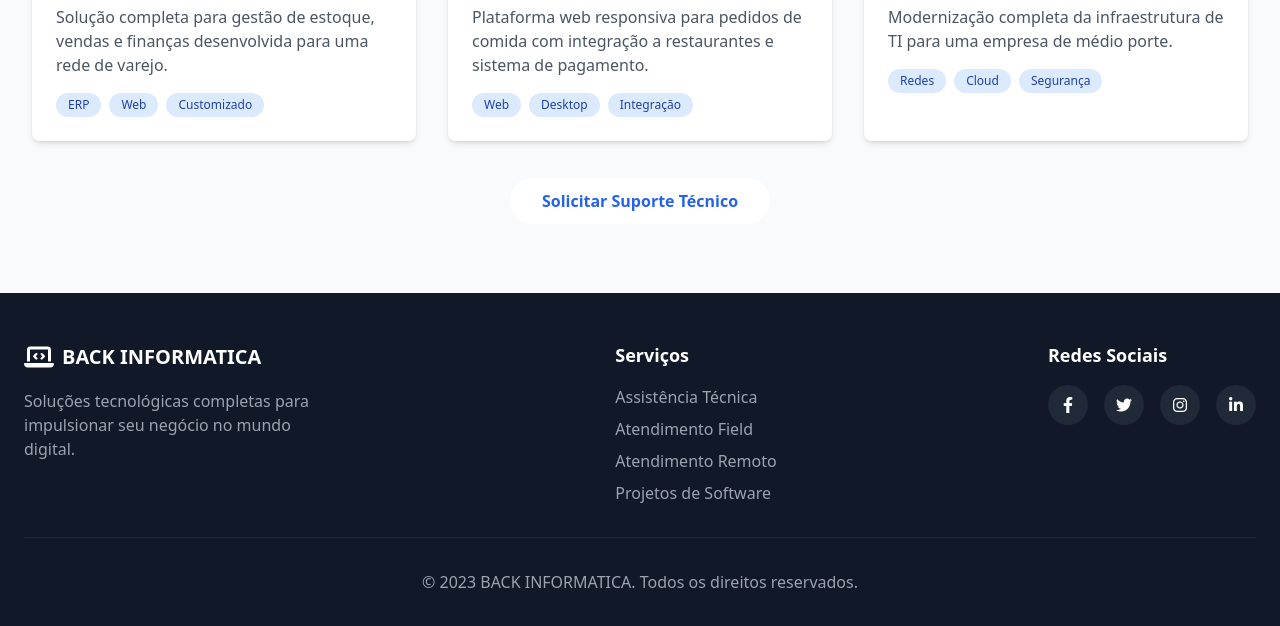
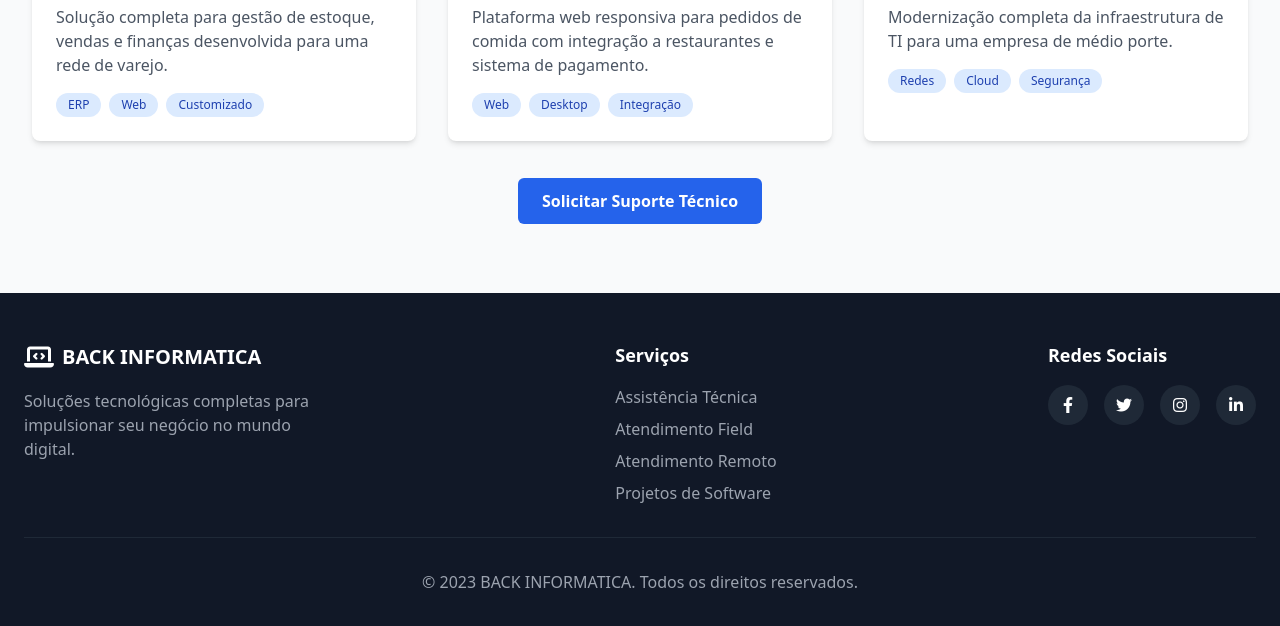
Before and after one commit to JuniorBSDN/backinformatica_inicio, a plain HTML site: page public/index.html in a window 1280 px wide. Shown: the part 2890-3516 px from the top of the page. Drawn offline with nearby package versions, Linux system fonts and the light colour scheme.

Commit message:
Update index.html

```diff
--- a/public/index.html
+++ b/public/index.html
@@ -251,13 +251,13 @@
             </div>
 <div class="text-center mt-12">
 <a href="https://backinformaticavigia.vercel.app/"
-   class="message-btn bg-white text-blue-600 font-bold py-3 px-8 rounded-full hover:bg-blue-50"
+   class="bg-blue-600 hover:bg-blue-700 text-white px-6 py-3 rounded-md font-bold transition duration-300"
    target="_blank" rel="noopener noreferrer">
     Solicitar Suporte Técnico
-</a>
-</div>
+    </a>
+     </div>
 
-        </div>
+    </div>
     </section>
 
 
```
